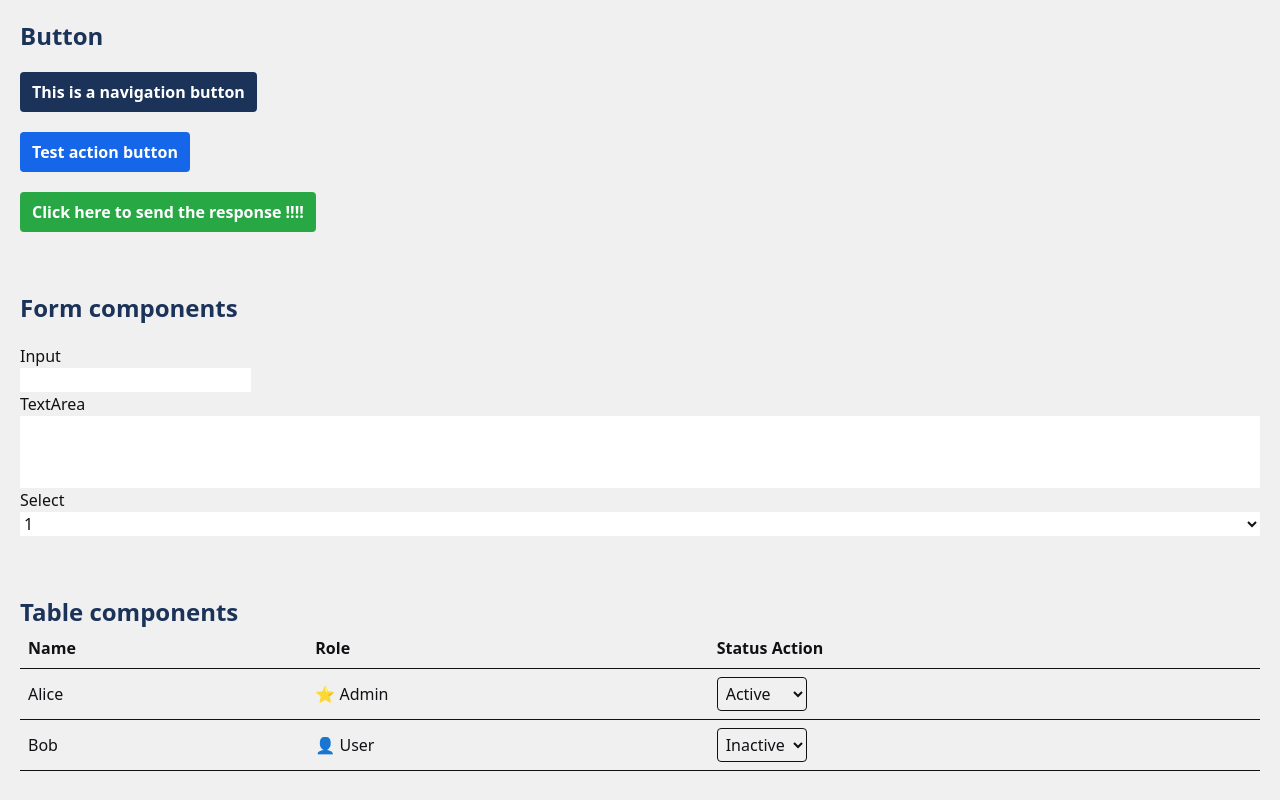
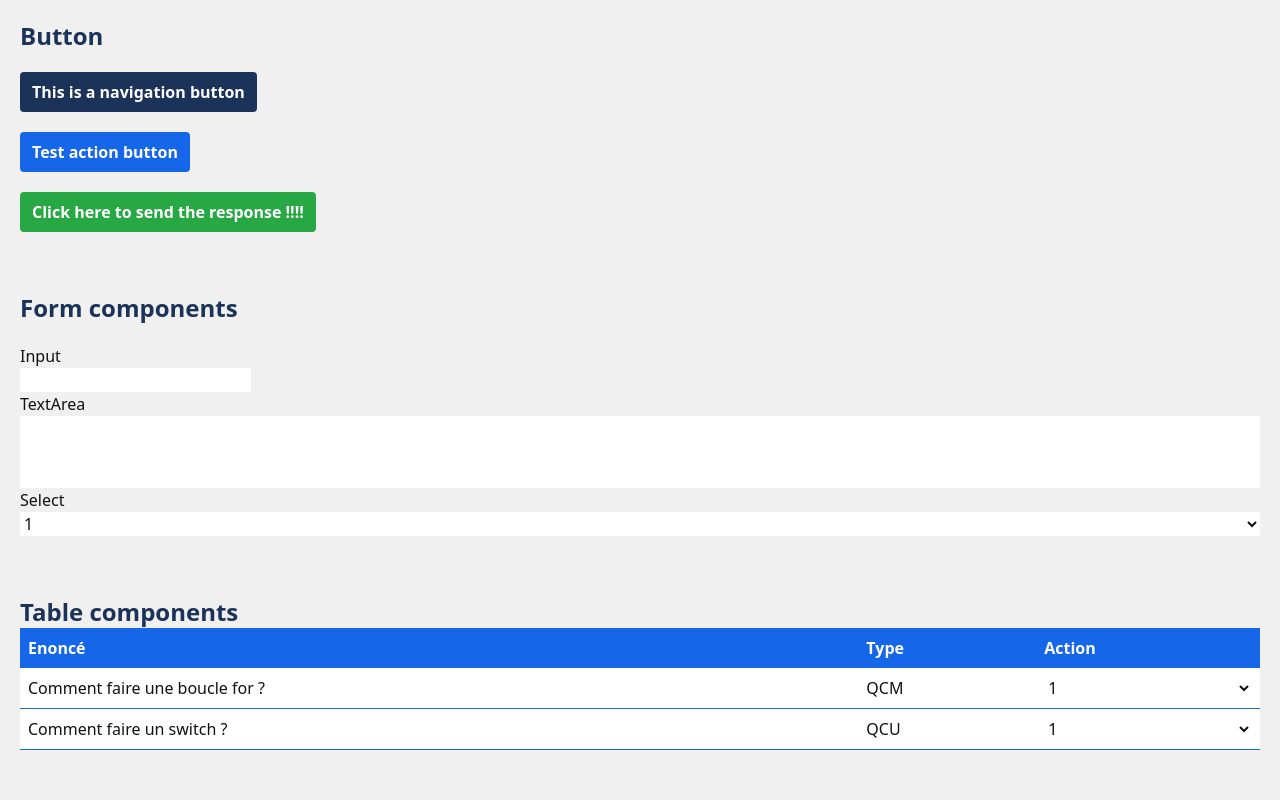
Before and after one commit to dev-comete/QST, a React (Vite) app in the folder frontend/: page / in a window 1280 px wide. Built offline with nearby package versions, Linux system fonts and the light colour scheme.

Commit message:
feat: testing the generic table

```diff
--- a/frontend/src/product/pages/Test.tsx
+++ b/frontend/src/product/pages/Test.tsx
@@ -10,11 +10,11 @@ import ConfirmActionButton from "../../system/molecules/Buttons/ConfirmActionBut
 import NavButton from "../../system/molecules/Buttons/NavButton";
 import { Table, type Column } from "../../system/atoms/Table/Table";
 
-interface User {
-  id: number;
-  name: string;
-  role: "Admin" | "User";
-  status: "Active" | "Inactive";
+interface Question {
+	id: string;
+	enonce: string;
+	type: string;
+	action: string
 }
 
 const Test = () => {
@@ -25,85 +25,52 @@ const Test = () => {
 		{ id: '3', value: '3' },
 	]
 
-	const users: User[] = [
-		{ id: 1, name: "Alice", role: "Admin", status: "Active" },
-		{ id: 2, name: "Bob", role: "User", status: "Inactive" },
-	];
+	const questionList: Question[] = [
+		{ id: '1', enonce:"Comment faire une boucle for ? ", type:"QCM", action: selectValues[0].value},
+		{ id: '2', enonce: "Comment faire un switch ?", type: "QCU", action: selectValues[0].value}
+	]
 
-	const columns: Column<User>[] = [
-    {
-      header: "Name",
-      accessor: "name", // Renders as plain text automatically
-    },
-    {
-      header: "Role",
-      accessor: "role",
-      // Custom render to add an icon
-      render: (value) => (
-        <span className="flex items-center gap-1">
-          {value === "Admin" ? "⭐" : "👤"} {String(value)}
-        </span>
-      ),
-    },
-    {
-      header: "Status Action",
-      accessor: "status",
-      // Custom render to display an interactive dropdown
-      render: (value, record) => (
-        <select
-          value={String(value)}
-          onChange={(e) => alert(`Changing ${record.name} to ${e.target.value}`)}
-          className="border rounded p-1"
-        >
-          <option value="Active">Active</option>
-          <option value="Inactive">Inactive</option>
-        </select>
-      ),
-    },
-  ];
+	const columns: Column<Question>[] = [
+		{
+			header: 'Enoncé',
+			key: "enonce"
+		},
+		{
+			header: "Type",
+			key: "type"
+		},
+		{
+			header: "Action",
+			key: 'action',
+			render: () => (
+				<Select values={selectValues}name="select"id="select" />
+			)
+		}
+	]
 
 	return (
 		<div className="flex flex-col p-5 gap-15">
 			<div className="flex flex-col gap-5">
 				<CustomText type="h1" color="primary" weight="bold">Button</CustomText>
 				<NavButton link="/about">This is a navigation button</NavButton>
-				<ActionButton
-					btnColor="secondary"
-					btnStyling="hover:bg-secondary-200"
+				<ActionButton btnColor="secondary" btnStyling="hover:bg-secondary-200"
 					action={() => console.log("This is a test")}
 				>Test action button</ActionButton>
-				<ConfirmActionButton
-					action={() => console.log("Test confirm modal")}
-					btnColor="success"
-				>
+				<ConfirmActionButton action={() => console.log("Test confirm modal")} btnColor="success">
 					Click here to send the response !!!!
 				</ConfirmActionButton>
 			</div>
 			<div className="flex flex-col gap-5">
 				<CustomText type="h1" color="primary" weight="bold">Form components</CustomText>
 				<Form>
-					<Input
-						label="Input"
-						id="test"
-						name="test"
-						type="text"
-					/>
-					<TextArea
-						label="TextArea"
-						id="textArea"
-						name="textArea"
-					/>
-					<Select
-						label="Select"
-						values={selectValues}
-						name="select"
-						id="select"
-					/>
+					<Input label="Input" id="test" name="test" type="text" />
+					<TextArea label="TextArea" id="textArea" name="textArea" />
+					<Select label="Select"values={selectValues}name="select"id="select" />
 				</Form>
 			</div>
 			<div>
 				<CustomText type="h1" color="primary" weight="bold">Table components</CustomText>
-     			<Table columns={columns} data={users} rowKey="id" />
+				<Table columns={columns} data={questionList} rowKey="id" />
 			</div>
 		</div>
 	)
--- a/frontend/src/system/atoms/Table/Table.tsx
+++ b/frontend/src/system/atoms/Table/Table.tsx
@@ -2,7 +2,7 @@ import type { ReactNode } from "react"
 
 export interface Column<T> {
 	header: string;
-  accessor: keyof T;
+	key: keyof T;
 	render?: (value: T[keyof T], record: T) => ReactNode;
 }
 
@@ -14,29 +14,27 @@ interface TableProps<T> {
 
 export const Table = <T,>({ columns, data, rowKey }: TableProps<T>) => {
 	return (
-    <table className="min-w-full border-collapse">
+		<table className="w-full border-collapse">
 			<thead>
 				<tr>
 					{columns.map((col, index) => (
-            <th key={index} className="border-b p-2 text-left">
+						<th key={index} className="p-2 text-left text-white bg-secondary">
 							{col.header}
 						</th>
 					))}
 				</tr>
 			</thead>
 			<tbody>
-        {data.map((row) => (
-          <tr key={String(row[rowKey])} className="hover:bg-gray-50">
-            {columns.map((col, colIndex) => {
-              const rawValue = row[col.accessor];
+				{
+					data.map((row) => (
+						<tr key={String(row[rowKey])} className="bg-white hover:bg-secondary/10">
+						{
+							columns.map((col, colIndex) => {
+								const rawValue = row[col.key];
 
 								return (
-                <td key={colIndex} className="border-b p-2">
-                  {/* If a custom render function is provided, use it. Otherwise, print the raw value. */}
-                  {col.render
-                    ? col.render(rawValue, row)
-                    : String(rawValue ?? "")
-                  }
+									<td key={colIndex} className="border-b border-secondary p-2">
+										{ col.render ? col.render(rawValue, row) : String(rawValue ?? "") }
 									</td>
 								);
 						})}
```
Lines whose indentation alone changed are shown as unchanged.
